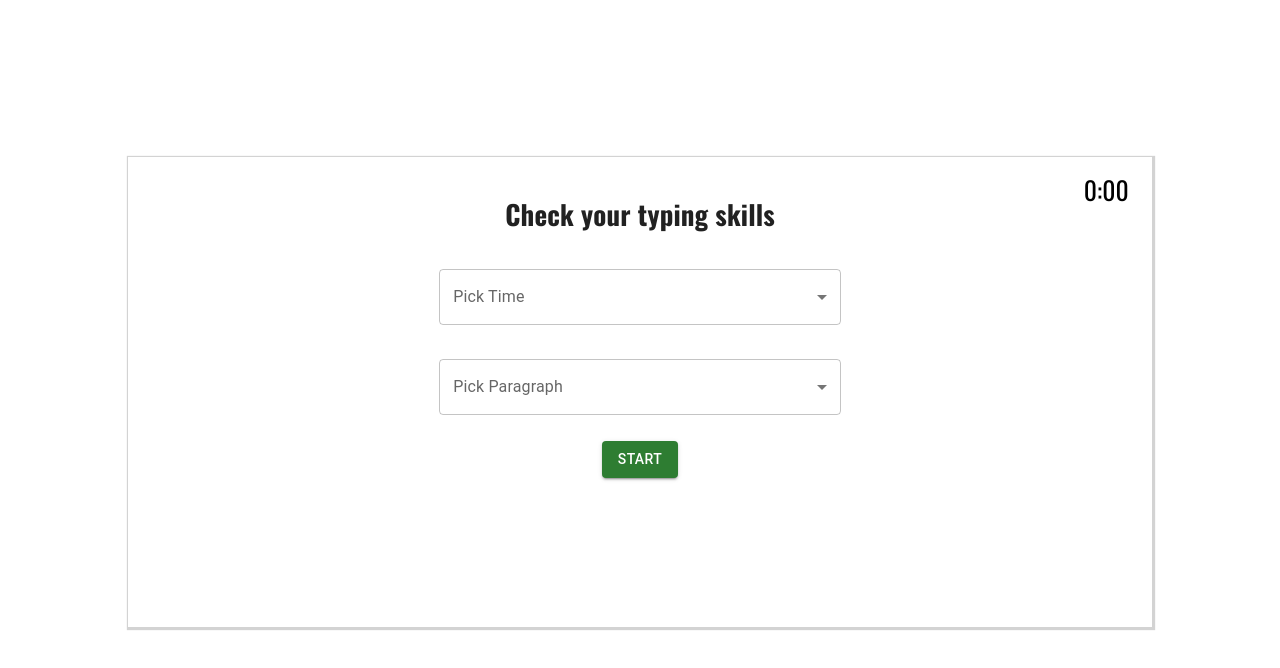
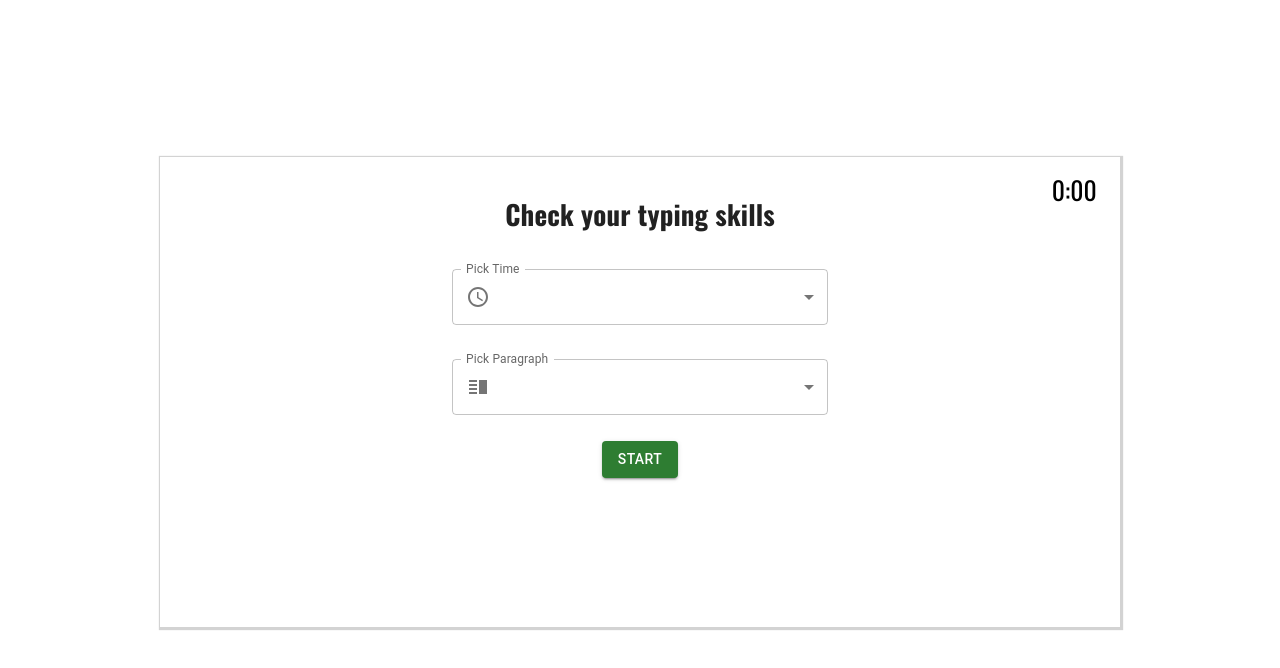
Before and after one commit to Godstrump/Typing-test, a Next.js app: page / in a window 1280 px wide. Shown: the top 668 px of the page. Built offline with nearby package versions, Linux system fonts and the light colour scheme.

Commit message:
Icons and input check

```diff
--- a/components/first-screen.component.js
+++ b/components/first-screen.component.js
@@ -2,7 +2,8 @@ import Selector from './selector.component'
 import FormInput from './form-input.component';
 import TextInput from './text-input.component';
 import { XButton, Title, Form, InputBox } from '../utils/elements'
-
+import AccessTimeIcon from '@mui/icons-material/AccessTime';
+import VerticalSplitIcon from '@mui/icons-material/VerticalSplit';
 
 
 const FirstScreen = ({ errors, test, handleSelectChange, startTest, handleInputChange, time, paragraphData, paragraph, handleParagragh, start, timeData }) => (
@@ -13,7 +14,7 @@ const FirstScreen = ({ errors, test, handleSelectChange, startTest, handleInputC
                     <Title>Check your typing skills</Title>
                     <Form>
                         <Form>
-                        <Selector testId="time-selector" errors={errors['minutes']} data={timeData} label="Pick Time" name="minutes" value={test.minutes} handleChange={handleSelectChange} />
+                        <Selector icon={<AccessTimeIcon />} testId="time-selector" errors={errors['minutes']} data={timeData} label="Pick Time" name="minutes" value={test.minutes} handleChange={handleSelectChange} />
                         {
                             test.minutes === 77 ? (
                             <InputBox component="div" data-testid="time-input">
@@ -24,7 +25,7 @@ const FirstScreen = ({ errors, test, handleSelectChange, startTest, handleInputC
                         }
                         </Form>
                         <Form>
-                            <Selector testId="paragraph-selector" errors={errors['paragraph']} data={paragraphData} label="Pick Paragraph" name="paragraph" value={test.paragraph} handleChange={handleSelectChange} />
+                            <Selector icon={<VerticalSplitIcon />} testId="paragraph-selector" errors={errors['paragraph']} data={paragraphData} label="Pick Paragraph" name="paragraph" value={test.paragraph} handleChange={handleSelectChange} />
                             {
                                 +test.paragraph === 66 ? (
                                 <InputBox component="div" data-testid="paragraph-input">
--- a/components/selector.component.js
+++ b/components/selector.component.js
@@ -3,8 +3,10 @@ import MenuItem from '@mui/material/MenuItem';
 import FormControl from '@mui/material/FormControl';
 import Select from '@mui/material/Select';
 import FormHelperText from '@mui/material/FormHelperText';
+import InputAdornment from '@mui/material/InputAdornment';
 
-const Selector = ({ data, handleChange, value, label, name, errors, testId }) => {
+
+const Selector = ({ data, handleChange, value, label, name, errors, testId, icon }) => {
     return (
         <FormControl error={errors ? true : false} sx={{ m: 1, width: '40%' }} data-testid={testId}>
             <InputLabel id="demo-simple-select-label">{label}</InputLabel>
@@ -15,6 +17,7 @@ const Selector = ({ data, handleChange, value, label, name, errors, testId }) =>
             value={value ?? ''}
             label={label}
             error={errors  ? true : false}
+            startAdornment={<InputAdornment position="start">{icon}</InputAdornment>}
             onChange={handleChange}
             >
                 {data && data.map((select, i) => (
--- a/pages/index.js
+++ b/pages/index.js
@@ -64,9 +64,17 @@ export default function Home() {
       setErrors(state => ({ ...state, paragraph: 'Pick a paragraph' }))
       return
     }
-    if (isEmpty(testTime)) {
-      setErrors(state => ({ ...state, minutes: 'Pick a time', error: 'Enter a value' }))
-      return
+    if (test.minutes === 77) {
+      if (!testTime?.mins && !testTime?.secs) {
+        setErrors(state => ({ ...state, minutes: 'Pick a time', error: 'Enter a value' }))
+        return
+      }
+    }
+    if (!test.minutes === 77) {
+      if (!testTime) {
+        setErrors(state => ({ ...state, minutes: 'Pick a time', error: 'Enter a value' }))
+        return
+      }
     }
     if (isEmpty(pars)) {
       setErrors(state => ({ ...state, paragraph: 'Pick a paragraph' }))
--- a/utils/elements.js
+++ b/utils/elements.js
@@ -58,7 +58,7 @@ export const Container = styled('div')({
 
 export const ContentBox = styled('div')({
     position: 'relative',
-    minWidth: '80%',
+    minWidth: '75%',
     minHeight: '60%',
     boxShadow: '1px 1px 1px 2px #d3d3d3',
     padding: 10
```
